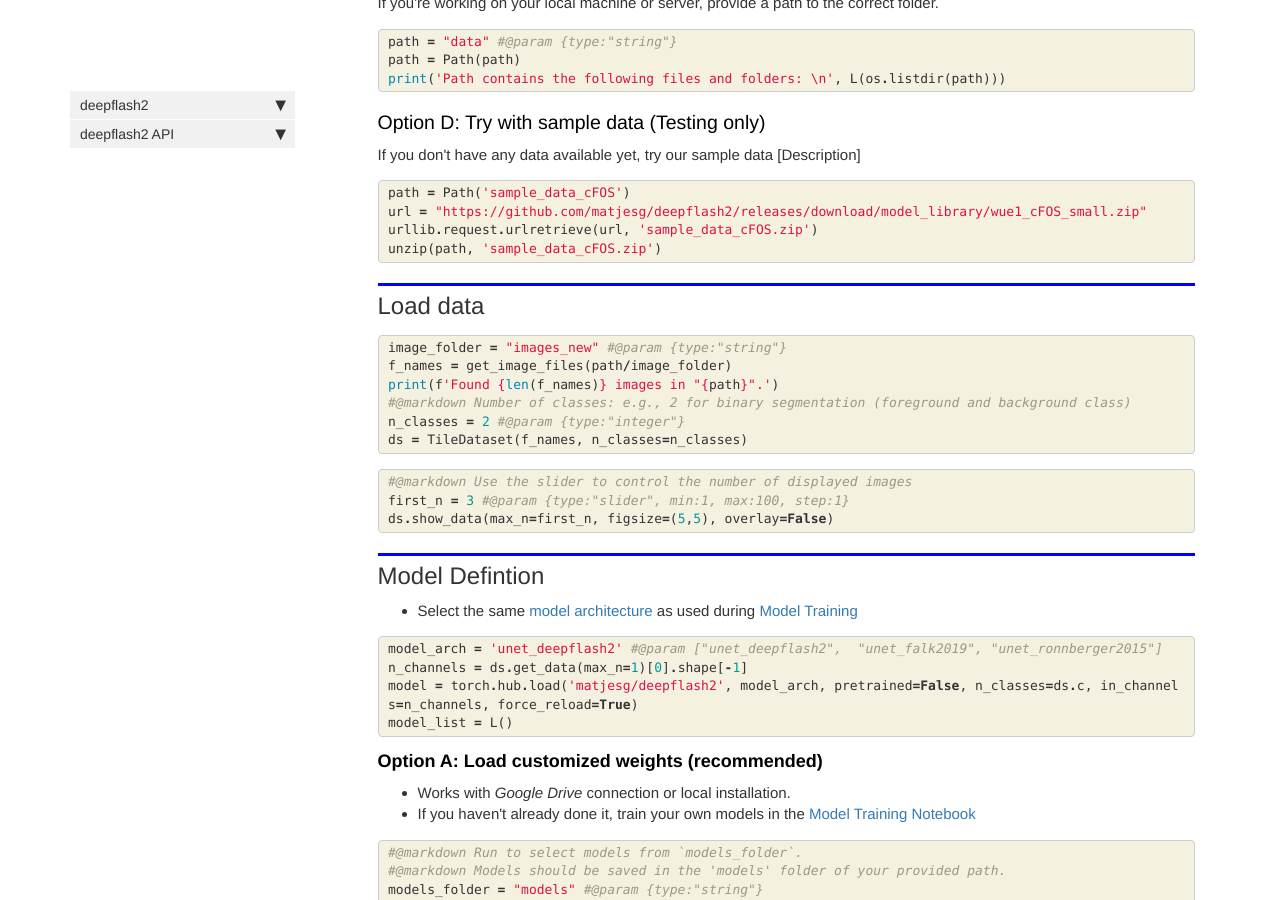
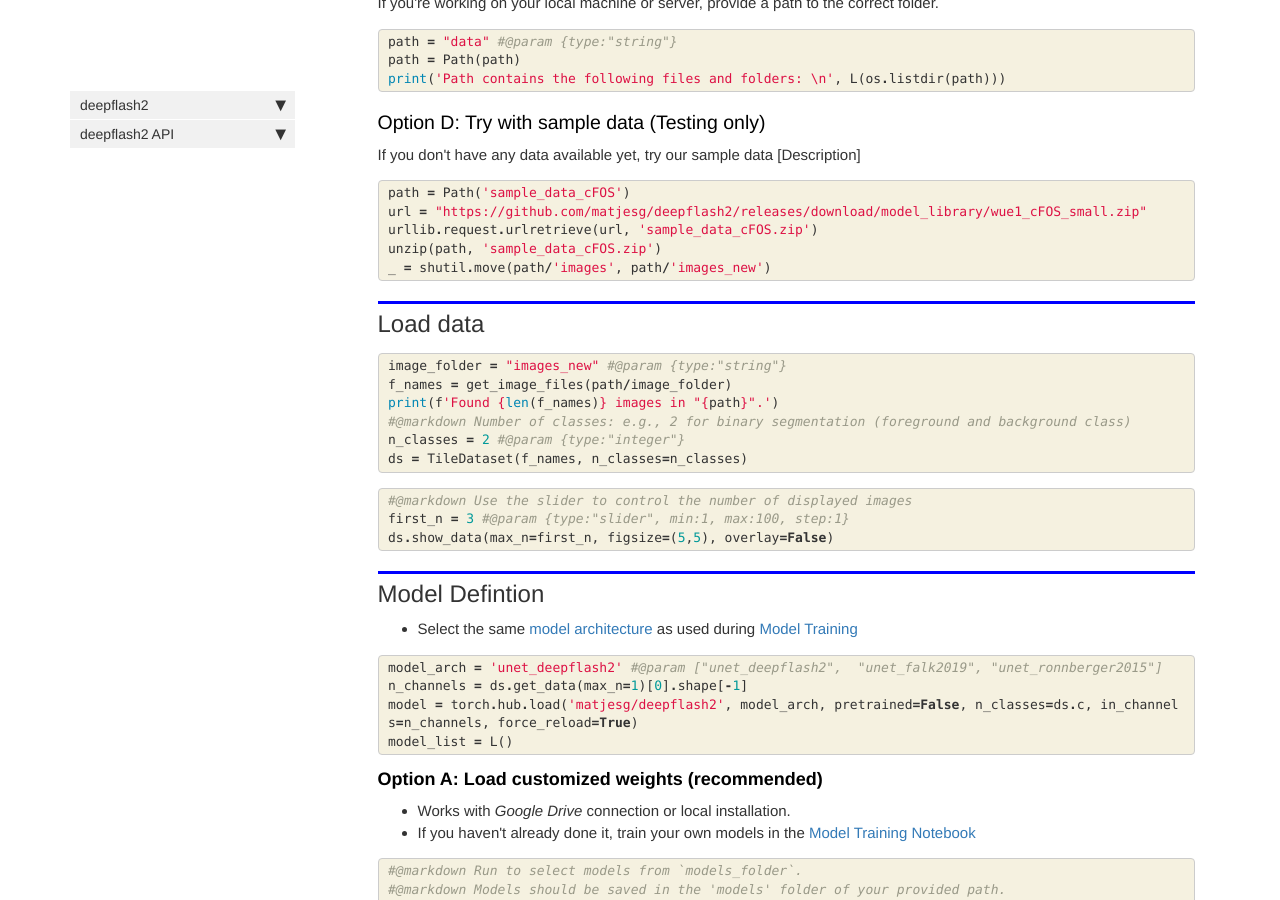
Before and after one commit to matjesg/deepflash2, a Jekyll site: the page built from docs/predict.html, in a window 1280 px wide and 900 px high, scrolled down 1799 px. Built offline with Jekyll 4.4.1, drawn with Linux system fonts in a browser that asks for light colours; nearby versions of some CDN libraries; comment, search, counter and statistics services are not loaded.

Commit message:
minor fixes

```diff
--- a/deepflash2/__init__.py
+++ b/deepflash2/__init__.py
@@ -1 +1 @@
-__version__ = "0.0.9"
+__version__ = "0.0.10"
--- a/deepflash2/_nbdev.py
+++ b/deepflash2/_nbdev.py
@@ -30,8 +30,6 @@ index = {"Learner.predict_tiles": "00_learner.ipynb",
          "get_candidates": "06_utils.ipynb",
          "iou_mapping": "06_utils.ipynb",
          "calculate_roi_measures": "06_utils.ipynb",
-         "staple": "06_utils.ipynb",
-         "mvoting": "06_utils.ipynb",
          "calc_iterations": "06_utils.ipynb"}
 
 modules = ["learner.py",
--- a/docs/gt_estimation.html
+++ b/docs/gt_estimation.html
@@ -297,7 +297,7 @@ nb_path: "nbs/gt_estimation.ipynb"
 
 <div class="cell border-box-sizing text_cell rendered"><div class="inner_cell">
 <div class="text_cell_render border-box-sizing rendered_html">
-<h2 id="Ground-Truth-Estimationm">Ground Truth Estimationm<a class="anchor-link" href="#Ground-Truth-Estimationm"> </a></h2>
+<h2 id="Ground-Truth-Estimation">Ground Truth Estimation<a class="anchor-link" href="#Ground-Truth-Estimation"> </a></h2>
 </div>
 </div>
 </div>
--- a/docs/predict.html
+++ b/docs/predict.html
@@ -219,6 +219,7 @@ nb_path: "nbs/predict.ipynb"
 <span class="n">url</span> <span class="o">=</span> <span class="s2">&quot;https://github.com/matjesg/deepflash2/releases/download/model_library/wue1_cFOS_small.zip&quot;</span>
 <span class="n">urllib</span><span class="o">.</span><span class="n">request</span><span class="o">.</span><span class="n">urlretrieve</span><span class="p">(</span><span class="n">url</span><span class="p">,</span> <span class="s1">&#39;sample_data_cFOS.zip&#39;</span><span class="p">)</span>
 <span class="n">unzip</span><span class="p">(</span><span class="n">path</span><span class="p">,</span> <span class="s1">&#39;sample_data_cFOS.zip&#39;</span><span class="p">)</span>
+<span class="n">_</span> <span class="o">=</span> <span class="n">shutil</span><span class="o">.</span><span class="n">move</span><span class="p">(</span><span class="n">path</span><span class="o">/</span><span class="s1">&#39;images&#39;</span><span class="p">,</span> <span class="n">path</span><span class="o">/</span><span class="s1">&#39;images_new&#39;</span><span class="p">)</span>
 </pre></div>
 
     </div>
```
Also changed, not shown: 2 other files.
